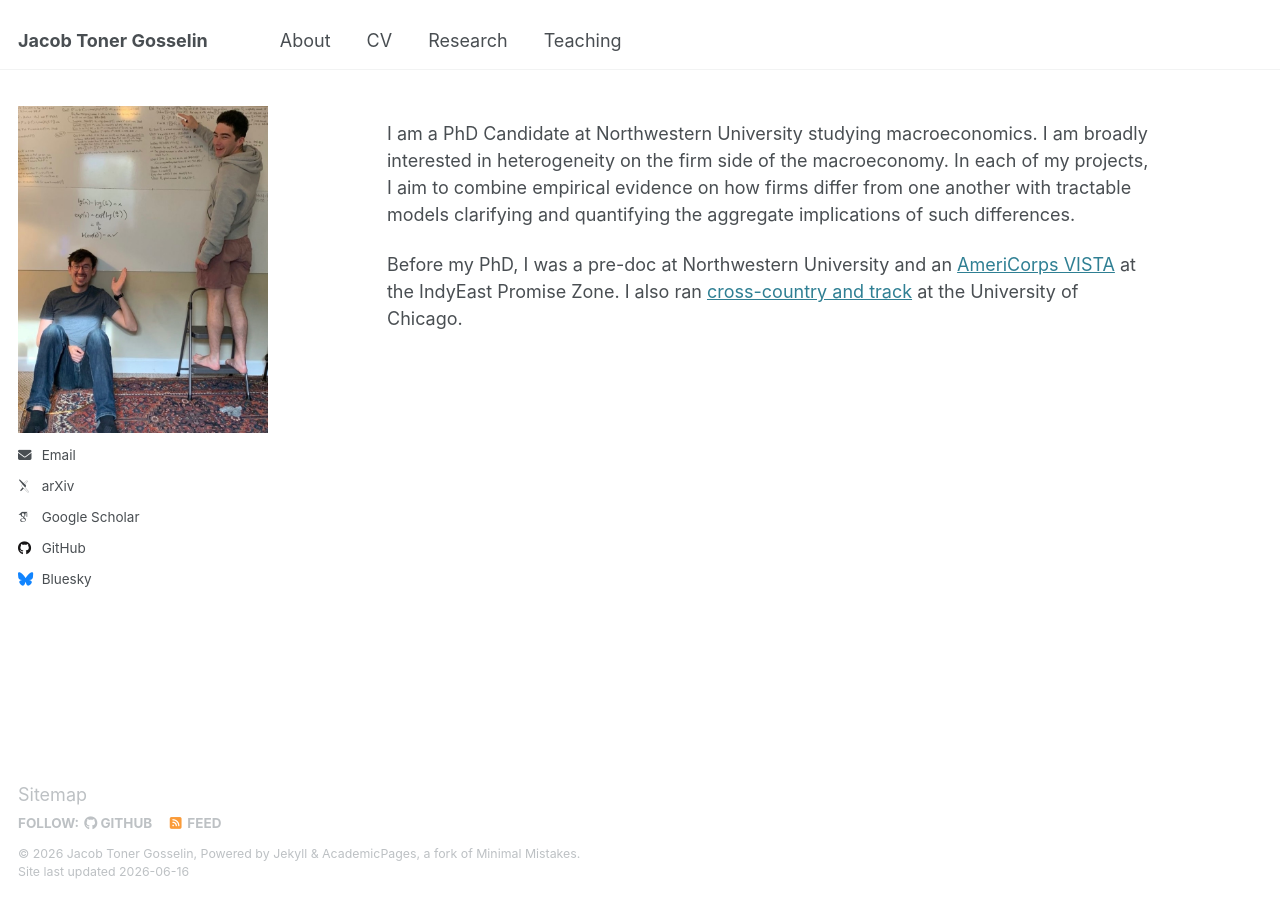
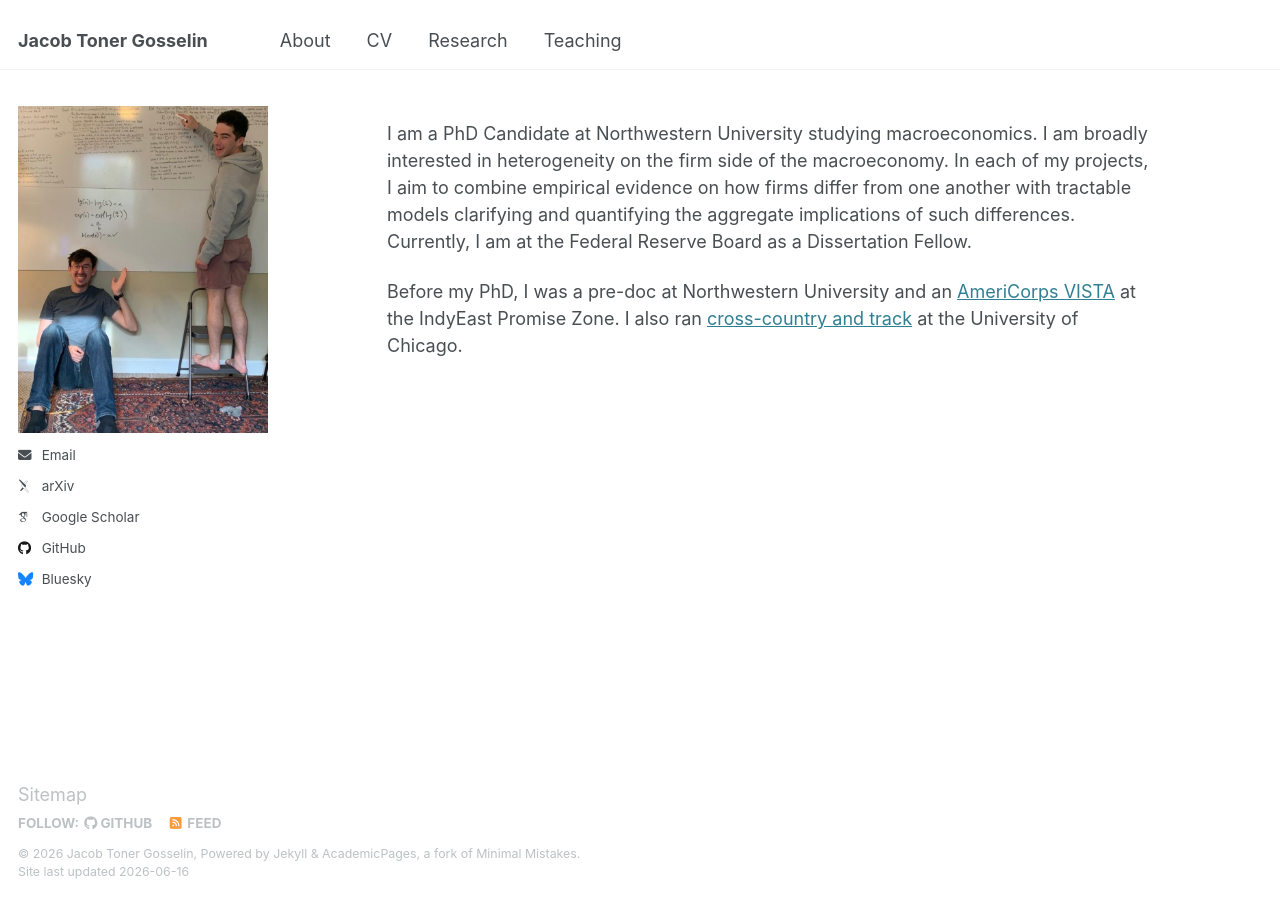
Before and after one commit to jacobgosselin/jacobgosselin.github.io, a Jekyll site: the page built from _pages/about.md, in a window 1280 px wide. Built offline with Jekyll 4.4.1, drawn with Linux system fonts in a browser that asks for light colours; some web fonts are replaced.

Commit message:
Revise about section with current fellowship details
Updated the about section to include current position as Dissertation Fellow at the Federal Reserve Board.

```diff
--- a/_pages/about.md
+++ b/_pages/about.md
@@ -7,6 +7,6 @@ redirect_from:
   - /about.html
 ---
 
-I am a PhD Candidate at Northwestern University studying macroeconomics. I am broadly interested in heterogeneity on the firm side of the macroeconomy. In each of my projects, I aim to combine empirical evidence on how firms differ from one another with tractable models clarifying and quantifying the aggregate implications of such differences.
+I am a PhD Candidate at Northwestern University studying macroeconomics. I am broadly interested in heterogeneity on the firm side of the macroeconomy. In each of my projects, I aim to combine empirical evidence on how firms differ from one another with tractable models clarifying and quantifying the aggregate implications of such differences. Currently, I am at the Federal Reserve Board as a Dissertation Fellow.
 
 Before my PhD, I was a pre-doc at Northwestern University and an [AmeriCorps VISTA](https://indyeast.org/current-americorps-vistas-reflect-on-their-time-with-the-indyeast-promise-zone/) at the IndyEast Promise Zone. I also ran [cross-country and track](https://www.youtube.com/watch?v=Eidacczk0gg) at the University of Chicago.
```
